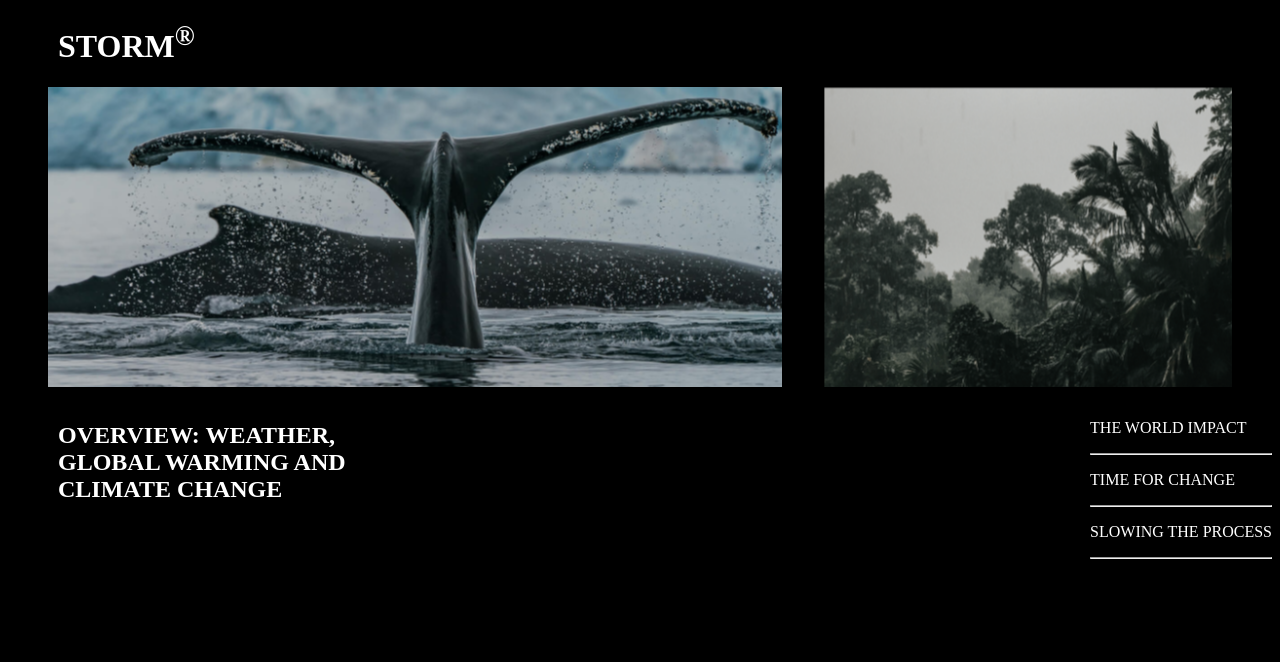
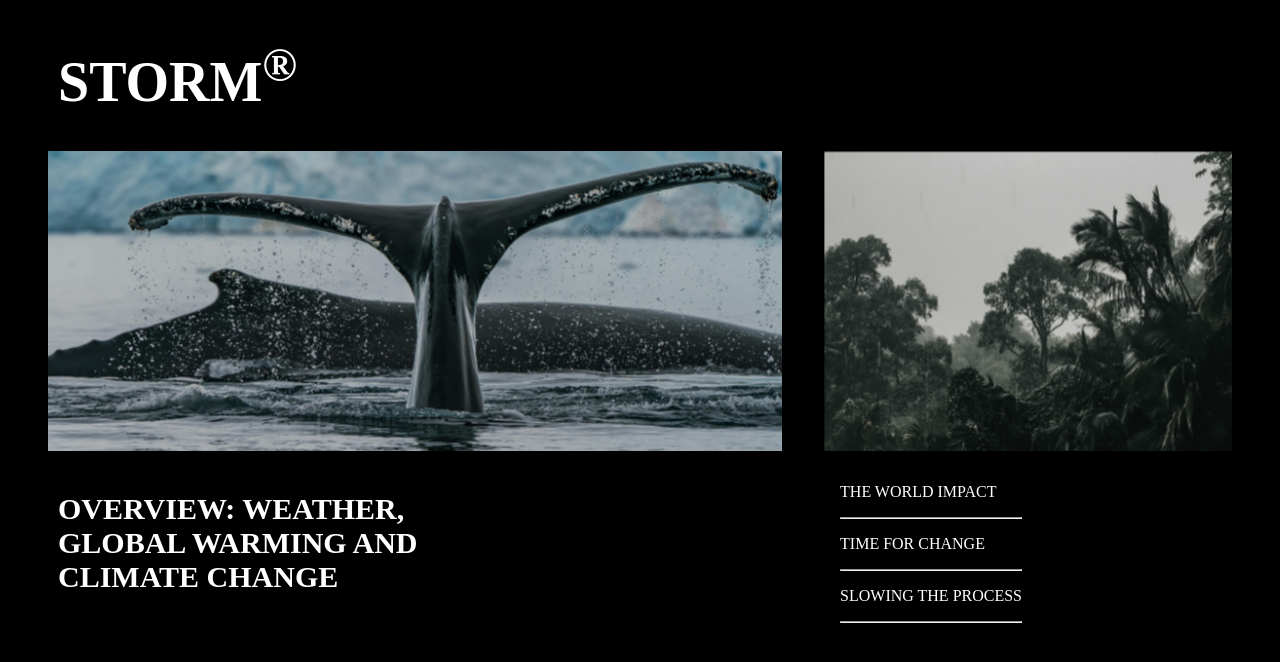
Before and after one commit to Meenadshi/storm-climatechange-flex, a plain HTML site: page index.html in a window 1280 px wide. Drawn offline with Linux system fonts and the light colour scheme.

Commit message:
-Update.Increased font size of header and overview and added padding

```diff
--- a/assets/css/style.css
+++ b/assets/css/style.css
@@ -4,6 +4,7 @@ body{
 }
 header{
     padding-left: 50px;
+    font-size: 175%;
 }
 figure{
     display: flex;
@@ -15,4 +16,8 @@ figure{
 }
 .overview{
     padding-left: 50px;
+    font-size: 125%;
 }
+.subhead{
+    padding-right: 250px;
+}
```
